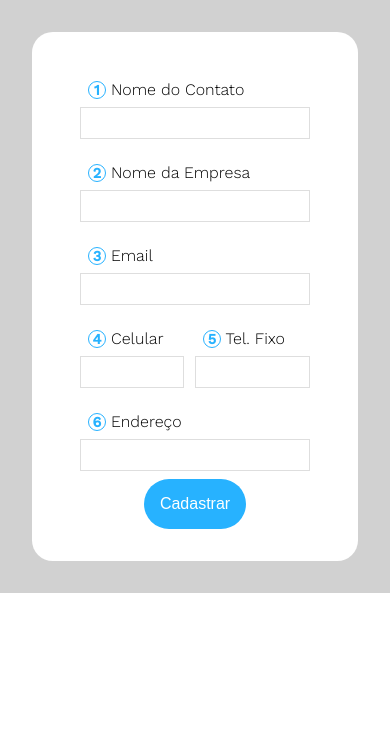
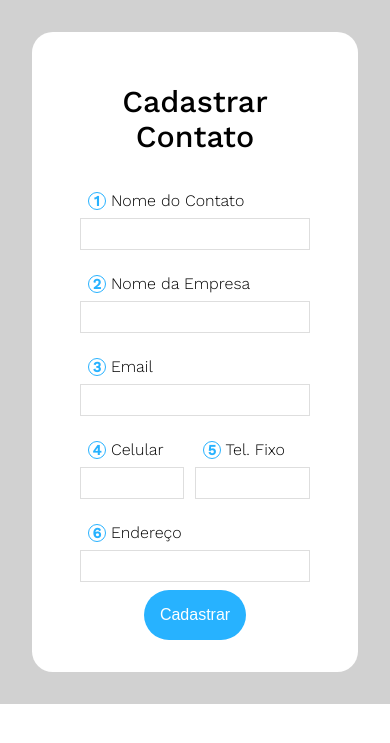
Before and after one commit to ahtlc/ClickCall, a Django app: template activities/templates/tests.html in a window 390 px wide. Shown: the top 743 px of the page. Run offline with Django 3.2, Linux system fonts and the light colour scheme; the template is opened without the code that fills it, so the values that code supplies are empty.

Commit message:
feature(new-contact-front): Added title and changed row to new-contact-phones

```diff
--- a/activities/templates/includes/new_contact.html
+++ b/activities/templates/includes/new_contact.html
@@ -1,5 +1,8 @@
 <form action="" class="new-contact">
     {% csrf_token %}
+
+    <h1 class="new-contact-title">Cadastrar Contato</h1>
+
     <!-- Name -->
     <div class="new-contact-input">
         <label for="new-contact-name">
@@ -25,7 +28,7 @@
     </div>
 
     <!-- Phones -->
-    <div class="row">
+    <div class="new-contact-phones">
         <!-- Cellphone -->
         <div class="new-contact-input">
             <label for="new-contact-cellphone">
```
